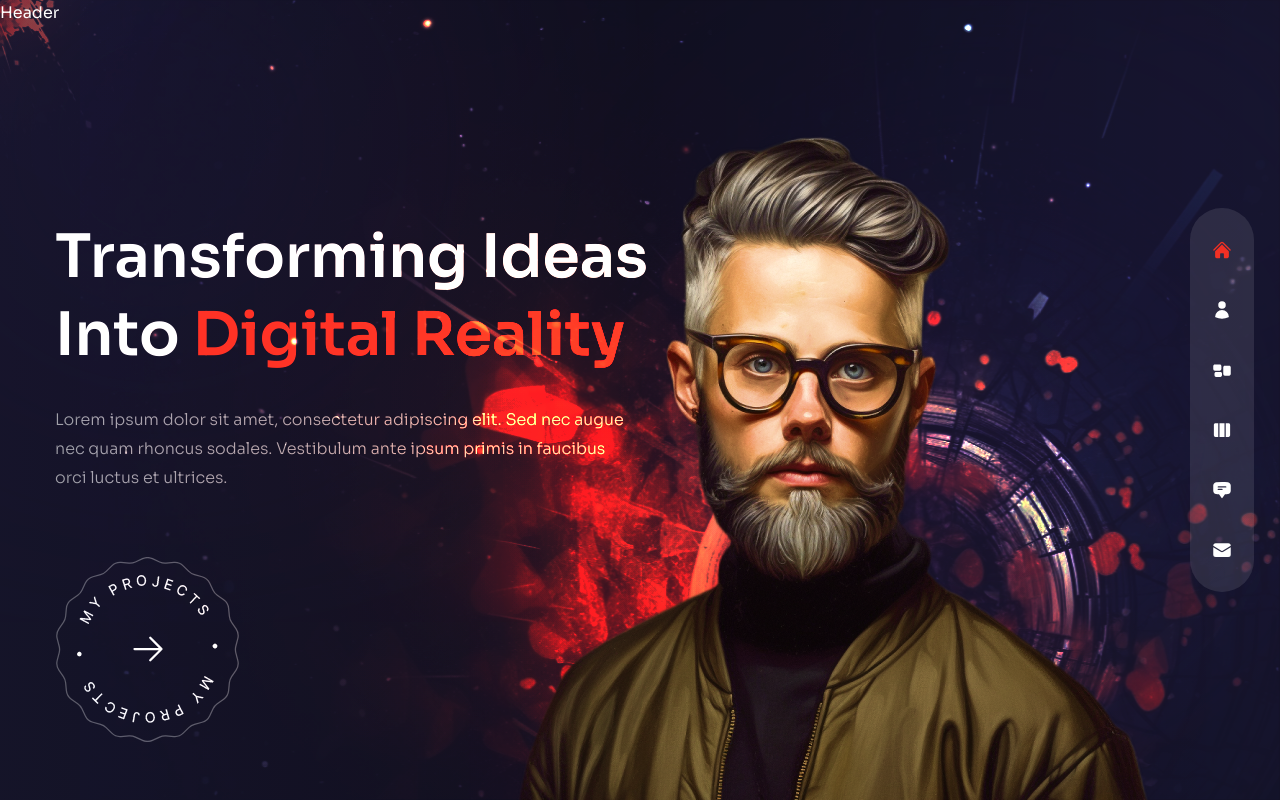
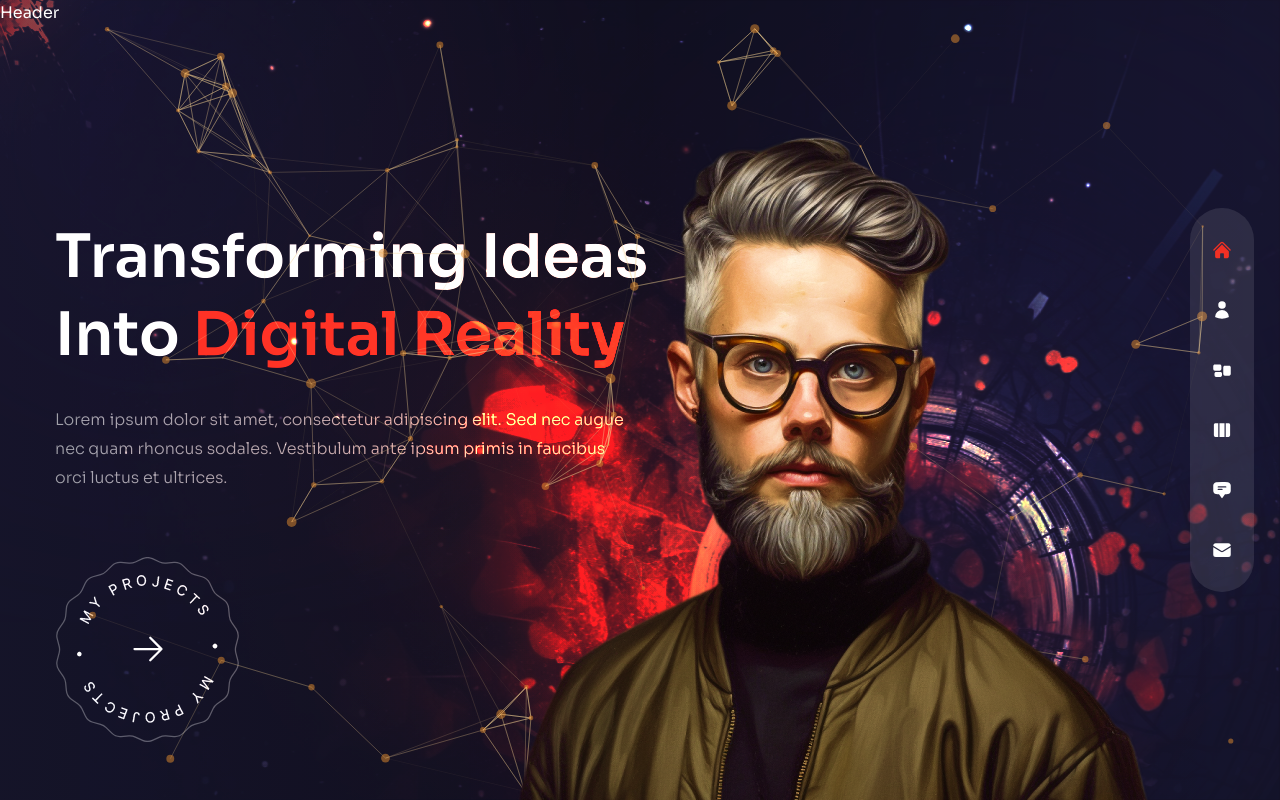
Before and after one commit to Luancss/portfolio-website, a Next.js app: page / in a window 1280 px wide. Built offline with nearby package versions, Linux system fonts and the light colour scheme.

Commit message:
Particles container complete

```diff
--- a/components/ParticlesContainer.js
+++ b/components/ParticlesContainer.js
@@ -1,5 +1,97 @@
+import { Particles } from "react-tsparticles";
+import { loadFull } from "tsparticles";
+import React, { useCallback } from "react";
+
 const ParticlesContainer = () => {
-  return <div>Particles Container</div>;
+  // init
+  const particlesInit = useCallback(async (engine) => {
+    await loadFull(engine);
+  }, []);
+
+  const particlesLoaded = useCallback(async () => { }, []);
+
+  return (
+    <Particles
+      className="w-full h-full absolute translate-z-0"
+      id="tsparticles"
+      init={particlesInit}
+      loaded={particlesLoaded}
+      options={{
+        fullScreen: { enable: false },
+        background: {
+          color: {
+            value: ",",
+          },
+        },
+        fpsLimit: 120,
+        interactivity: {
+          events: {
+            onClick: {
+              enable: false,
+              mode: "push",
+            },
+            onHover: {
+              enable: true,
+              mode: "repulse",
+            },
+            resize: true,
+          },
+            modes: {
+              push: {
+                quantity: 90
+              },
+              repulse: {
+                distance: 200,
+                duration: 0.4,
+              }
+            }
+          },
+          particles: {
+            color: {
+              value: "e68e2e",
+            },
+            links: {
+              color: "f5d393",
+              distance: 150,
+              enable: true,
+              opacity: 0.5,
+              width: 1
+            },
+            collisions: {
+              enable: true,
+            },
+            move: {
+              direction: "none",
+              enable: true,
+              outModes: {
+                default: "bounce"
+              },
+              random: false,
+              speed: 1,
+              straight: false
+            },
+            number: {
+              density: {
+                enable: true,
+                area: 800
+              },
+              value: 80
+            },
+            opacity: {
+              value: 0.5,
+            },
+            shape: {
+              type: 'circle'
+            },
+            size: {
+              value: {min: 1, max: 5},
+            },
+          },
+          detectRetina: true,
+
+      }}
+    />
+  );
 };
 
 export default ParticlesContainer;
--- a/pages/index.js
+++ b/pages/index.js
@@ -62,7 +62,7 @@
         <div className="bg-none xl:bg-explosion xl:bg-cover xl:bg-right xl:bg-no-repeat w-full h-full absolute mix-blend-color-dodge translate-z-0">
         </div>
         {/* particles */}
-        <div></div>
+        <ParticlesContainer/>
         {/* avatar img */}
         <motion.div
           variants={fadeIn("up", 0.2)}
```
